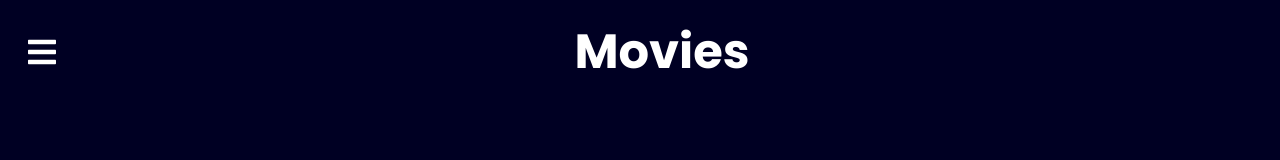
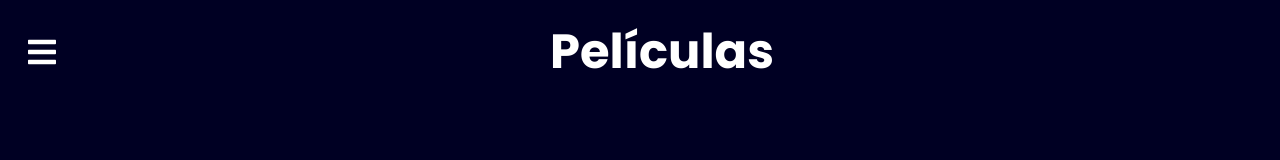
Before and after one commit to adj87/movie-library, a React (Create React App) app: page /movies in a window 1280 px wide. Shown: the top 160 px of the page. Built offline with nearby package versions, Linux system fonts and the light colour scheme; data requests are answered from the project's data file.

Commit message:
translations in headers works

```diff
--- a/src/components/Header.tsx
+++ b/src/components/Header.tsx
@@ -2,6 +2,7 @@ import React from "react";
 import { FontAwesomeIcon } from "@fortawesome/react-fontawesome";
 import { faArrowLeft, faBars } from "@fortawesome/free-solid-svg-icons";
 import { useHistory, useLocation } from "react-router-dom";
+import { useTranslation } from "react-i18next";
 
 interface HeaderProps {
   text?: string;
@@ -10,6 +11,7 @@ interface HeaderProps {
 const Header: React.FC<HeaderProps> = ({ text }) => {
   const { pathname } = useLocation();
   const history = useHistory();
+  const { t } = useTranslation();
   const isBackButton =
     /movies\/\d+/.test(pathname) || pathname.includes("movies/new");
   return (
@@ -25,7 +27,7 @@ const Header: React.FC<HeaderProps> = ({ text }) => {
         }
       />
       <p className="font-bold flex-1 xs:text-center text-left text-3xl xs:text-5xl ellipsis-effect">
-        {text}
+        {t(`${text}`)}
       </p>
     </div>
   );
--- a/src/i18n/es.json
+++ b/src/i18n/es.json
@@ -3,7 +3,7 @@
     "movies": "Películas",
     "actors": "Actores",
     "companies": "Estudios",
-    "movieCreate": "Create Movie"
+    "movieCreate": "Crear Película"
   },
   "all-rights-reserved": "Todos los derechos reservados ",
   "by": "Por",
--- a/src/pages/Movies/index.tsx
+++ b/src/pages/Movies/index.tsx
@@ -9,9 +9,11 @@ import { faPlusCircle } from "@fortawesome/free-solid-svg-icons";
 import { FontAwesomeIcon } from "@fortawesome/react-fontawesome";
 import { useHistory } from "react-router-dom";
 import { API_HOST } from "../../constants";
+import { useTranslation } from "react-i18next";
 
 const Movies: React.FC = () => {
   const dispatch = useAppDispatch();
+  const { t } = useTranslation();
   const movies = useAppSelector((state: RootState) => state.movies.list);
   const { push } = useHistory();
   useEffect(() => {
@@ -25,7 +27,7 @@ const Movies: React.FC = () => {
   }, []);
   return (
     <>
-      <Header text="Movies" />
+      <Header text={t("screens.movies")} />
       <Body>
         <div
           className="grid grid-cols-1 lg:grid-cols-2 xl:grid-cols-3 gap-12"
```
